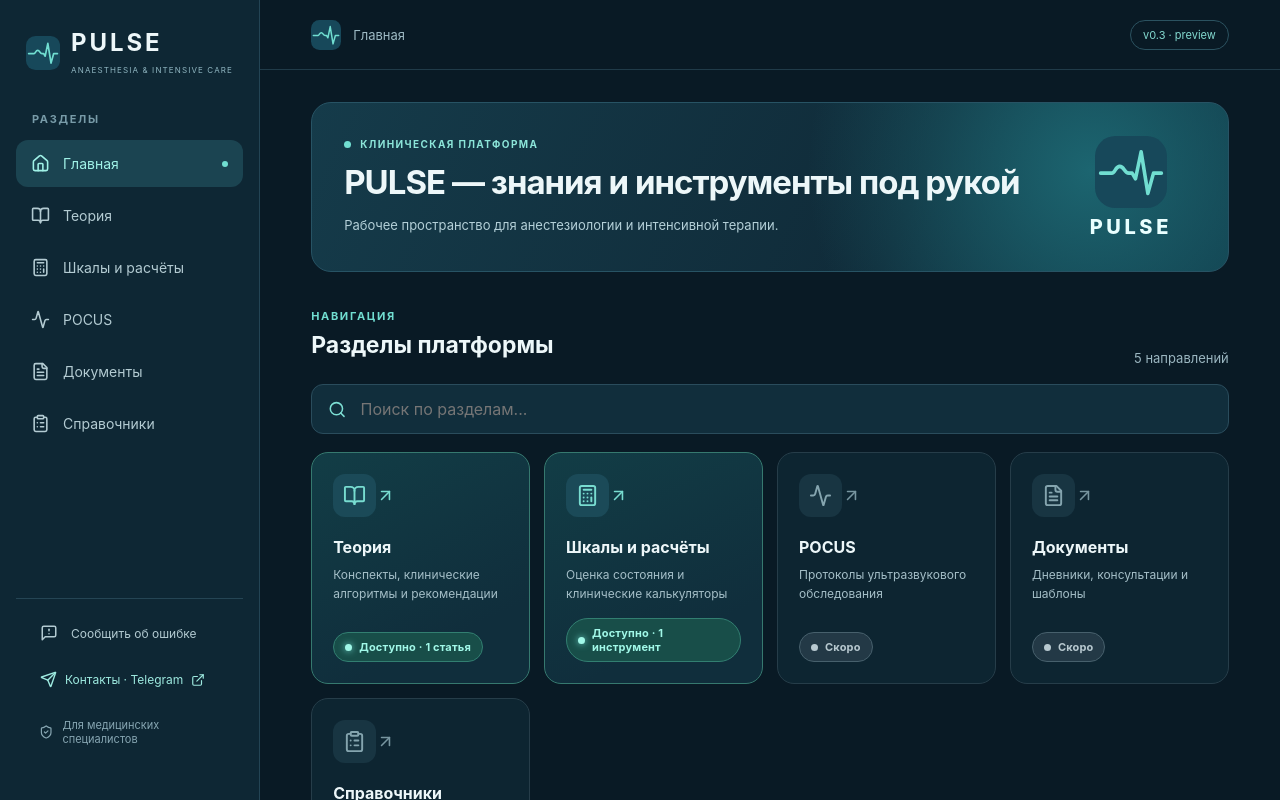
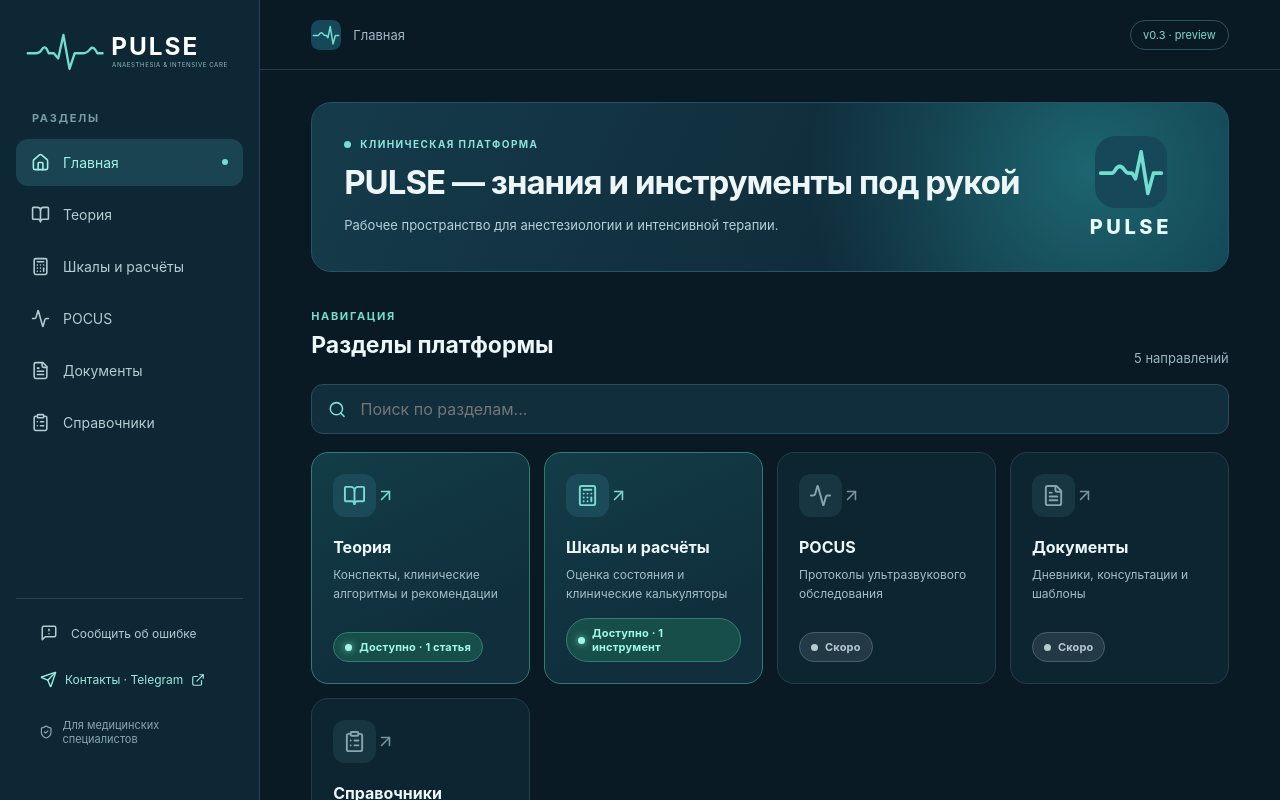
Before and after one commit to vv79sk6r8j-cpu/pulse, a React (Vite) app: page / in a window 1280 px wide. Shown: the top 800 px of the page. Built offline with nearby package versions, Linux system fonts and the light colour scheme.

Commit message:
feat(brand): use horizontal ECG PULSE wordmark in v0.3 sidebar

```diff
--- a/src/App.tsx
+++ b/src/App.tsx
@@ -44,7 +44,7 @@ export default function App(){
  return <div className="app">
   {menuOpen&&<button className="scrim" aria-label="Закрыть меню" onClick={()=>setMenuOpen(false)}/>}
   <aside className={"sidebar "+(menuOpen?"open":"")}>
-   <div className="brand"><Mark size={40}/><div><strong>PULSE</strong><span>ANAESTHESIA & INTENSIVE CARE</span></div><button className="close-menu" aria-label="Закрыть меню" onClick={()=>setMenuOpen(false)}><X size={20}/></button></div>
+   <div className="brand"><svg className="sidebar-wordmark" viewBox="0 0 238 55" role="img" aria-label="PULSE — ANAESTHESIA & INTENSIVE CARE"><path d="M2 29 H12 Q16 29 18 25 Q22 18 26 29 H32 L37 35 L43 8 L50 47 L56 29 H66 Q70 29 74 24 Q78 20 82 29 H88" fill="none" stroke="#71DED1" strokeWidth="2.7" strokeLinecap="round" strokeLinejoin="round"/><text x="98" y="31" fill="#FFFFFF" fontSize="28" fontWeight="750" letterSpacing="2.3">PULSE</text><text x="99" y="45" fill="#91B7C2" fontSize="7.1" letterSpacing=".62">ANAESTHESIA &amp; INTENSIVE CARE</text></svg><button className="close-menu" aria-label="Закрыть меню" onClick={()=>setMenuOpen(false)}><X size={20}/></button></div>
    <div className="nav-label">РАЗДЕЛЫ</div>
    <nav aria-label="Основная навигация">{navigation.map(item=><button key={item.title} className={"nav-link "+(section===item.title?"selected":"")} onClick={()=>go(item.title)}><item.icon size={19}/><span>{item.title}</span>{section===item.title&&<span className="nav-dot"/>}</button>)}</nav>
    <div className="sidebar-bottom"><button className="nav-link" onClick={()=>go("Feedback")}><MessageSquareWarning size={18}/> Сообщить об ошибке</button><a href="https://t.me/a_alenchyk" target="_blank" rel="noopener noreferrer" className="sidebar-contact"><Send size={17}/> Контакты · Telegram <ExternalLink size={14}/></a><div className="sidebar-note"><ShieldCheck size={16}/> Для медицинских специалистов</div></div>
```
